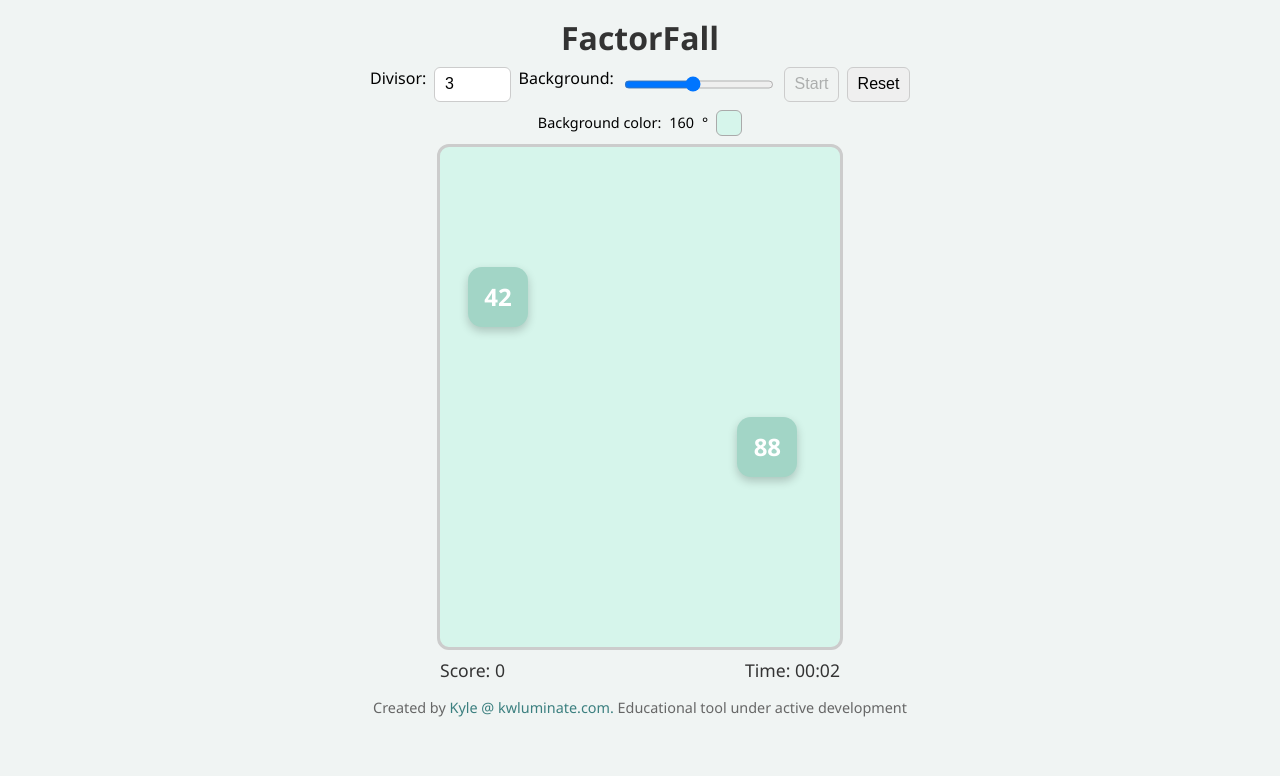
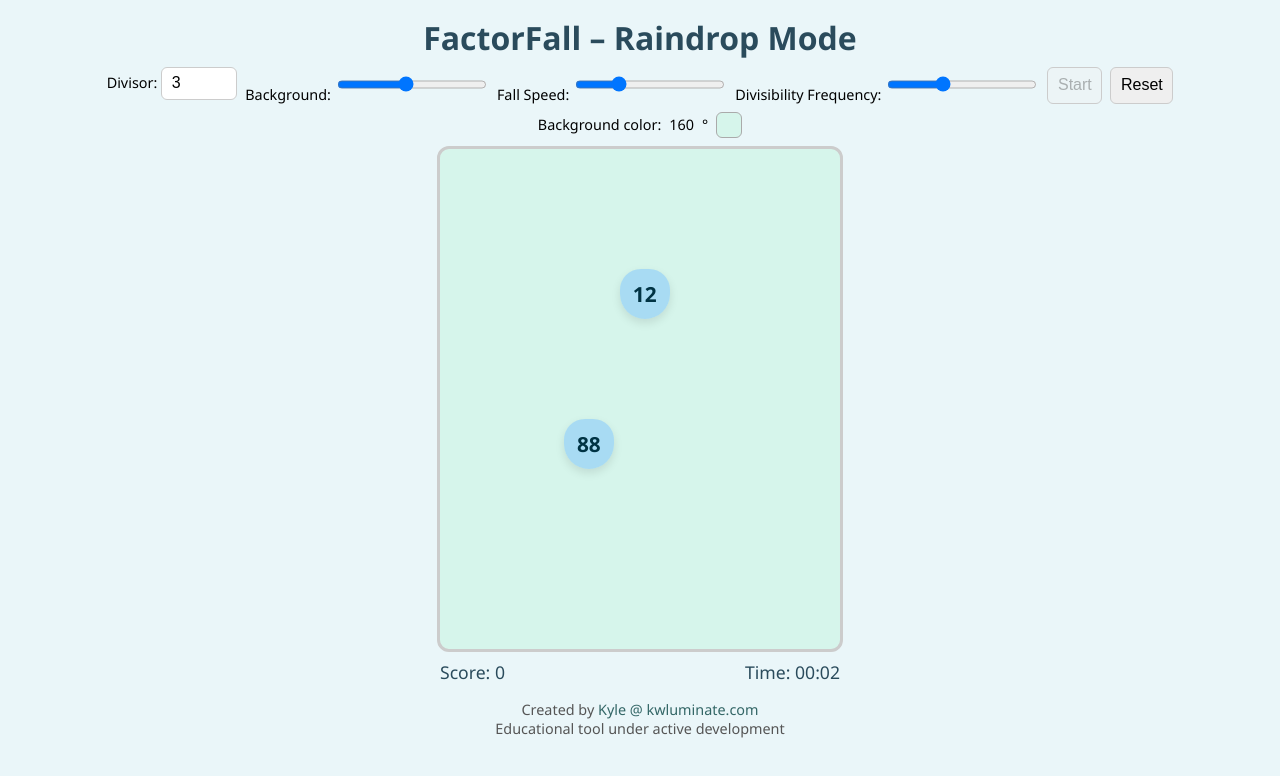
Before and after one commit to EcoKyle/FactorFall, a plain HTML site: page index.html in a window 1280 px wide. Both pictures are taken after a click on the button "Start". Drawn offline with Linux system fonts and the light colour scheme.

Commit message:
Update index.html

```diff
--- a/index.html
+++ b/index.html
@@ -3,12 +3,12 @@
 <head>
   <meta charset="UTF-8" />
   <meta name="viewport" content="width=device-width, initial-scale=1" />
-  <title>FactorFall</title>
+  <title>FactorFall – Raindrop Mode</title>
   <style>
     body {
       margin: 0;
       font-family: 'Segoe UI', sans-serif;
-      background: #f0f4f3;
+      background: #eaf6f9;
       display: flex;
       flex-direction: column;
       align-items: center;
@@ -18,7 +18,7 @@
     h1 {
       margin: 1rem 0 0.5rem;
       font-size: 2rem;
-      color: #333;
+      color: #2a4b5c;
     }
 
     #controls {
@@ -29,11 +29,15 @@
       margin-bottom: 0.5rem;
     }
 
-    input, button {
+    input, button, select {
       font-size: 1rem;
       padding: 0.4rem 0.6rem;
       border-radius: 6px;
       border: 1px solid #ccc;
+    }
+
+    label {
+      font-size: 0.9rem;
     }
 
     #hue-label {
@@ -60,22 +64,25 @@
       background: hsl(160, 60%, 90%);
       border-radius: 12px;
       overflow: hidden;
+      background-image: radial-gradient(#d0edf6 1px, transparent 1px);
+      background-size: 20px 20px;
       transition: background 0.3s ease;
     }
 
     .tile {
       position: absolute;
-      width: 60px;
-      height: 60px;
-      background: #a2d5c6;
-      color: white;
-      font-size: 1.5rem;
+      width: 50px;
+      height: 50px;
+      background: rgba(100, 180, 255, 0.4);
+      backdrop-filter: blur(2px);
+      color: #003344;
+      font-size: 1.3rem;
       font-weight: bold;
-      border-radius: 14px;
+      border-radius: 50% 50% 60% 60%;
       display: flex;
       align-items: center;
       justify-content: center;
-      box-shadow: 0 4px 10px rgba(0,0,0,0.2);
+      box-shadow: 0 4px 10px rgba(0,0,0,0.1);
       transition: transform 0.2s ease, background 0.3s ease;
       cursor: pointer;
     }
@@ -91,25 +98,50 @@
       max-width: 400px;
       margin-top: 0.5rem;
       font-size: 1.1rem;
-      color: #333;
+      color: #2a4b5c;
+    }
+
+    footer {
+      margin-top: 1rem;
+      font-size: 0.9rem;
+      color: #555;
+      text-align: center;
+    }
+
+    footer a {
+      color: #336666;
+      text-decoration: none;
     }
 
     @media (max-width: 600px) {
       .tile {
-        width: 45px;
-        height: 45px;
-        font-size: 1.2rem;
+        width: 40px;
+        height: 40px;
+        font-size: 1.1rem;
       }
     }
   </style>
 </head>
 <body>
-  <h1>FactorFall</h1>
+  <h1>FactorFall – Raindrop Mode</h1>
+
   <div id="controls">
-    Divisor:
-    <input type="number" id="divisor" value="3" min="2" max="12" />
-    Background:
-    <input type="range" id="hue" min="0" max="360" value="160" />
+    <label>Divisor:
+      <input type="number" id="divisor" value="3" min="2" max="12" />
+    </label>
+
+    <label>Background:
+      <input type="range" id="hue" min="0" max="360" value="160" />
+    </label>
+
+    <label>Fall Speed:
+      <input type="range" id="speed" min="0.5" max="5" step="0.1" value="1.5" />
+    </label>
+
+    <label>Divisibility Frequency:
+      <input type="range" id="frequency" min="1" max="10" step="1" value="4" />
+    </label>
+
     <button id="start-btn" onclick="startGame()">Start</button>
     <button onclick="resetGame()">Reset</button>
   </div>
@@ -126,6 +158,11 @@
     <div id="timer">Time: 00:00</div>
   </div>
 
+  <footer>
+    Created by <a href="https://kwluminate.com" target="_blank">Kyle @ kwluminate.com</a><br>
+    Educational tool under active development<br>
+  </footer>
+
   <script>
     const board = document.getElementById("game-board");
     const scoreDisplay = document.getElementById("score");
@@ -134,6 +171,8 @@
     const preview = document.getElementById("preview");
     const timerDisplay = document.getElementById("timer");
     const startBtn = document.getElementById("start-btn");
+    const speedInput = document.getElementById("speed");
+    const frequencyInput = document.getElementById("frequency");
 
     let divisor = 3;
     let score = 0;
@@ -141,14 +180,18 @@
     let gameInterval;
     let timerInterval;
     let elapsedSeconds = 0;
+    let fallSpeed = 1.5;
+    let frequency = 4;
 
     function startGame() {
       resetGame();
       divisor = parseInt(document.getElementById("divisor").value);
+      fallSpeed = parseFloat(speedInput.value);
+      frequency = parseInt(frequencyInput.value);
       startBtn.disabled = true;
       gameInterval = setInterval(spawnTile, 1000);
       timerInterval = setInterval(updateTimer, 1000);
-      applyHue(); // Set initial background from slider
+      applyHue(); // apply background color
     }
 
     function resetGame() {
@@ -164,7 +207,17 @@
     }
 
     function spawnTile() {
-      const num = Math.floor(Math.random() * 90) + 10;
+      let num;
+      const makeDivisible = Math.random() < 1 / frequency;
+      if (makeDivisible) {
+        let factor = Math.floor(Math.random() * 10) + 1;
+        num = divisor * factor;
+      } else {
+        do {
+          num = Math.floor(Math.random() * 90) + 10;
+        } while (num % divisor === 0);
+      }
+
       const tile = document.createElement("div");
       tile.className = "tile";
       tile.textContent = num;
@@ -180,7 +233,7 @@
           clearInterval(fall);
           tile.remove();
         } else {
-          tile.style.top = top + 1.5 + "px";
+          tile.style.top = top + fallSpeed + "px";
         }
       }, 10);
 
@@ -218,9 +271,5 @@
 
     hueInput.addEventListener("input", applyHue);
   </script>
-    <footer style="margin-top: 1rem; font-size: 0.9rem; color: #666; text-align: center;">
-  Created by <a href="https://kwluminate.com" target="_blank" style="color: #3b7f7f; text-decoration: none;">Kyle @ kwluminate.com.</a>
-  Educational tool under active development
-</footer>
 </body>
 </html>
```
